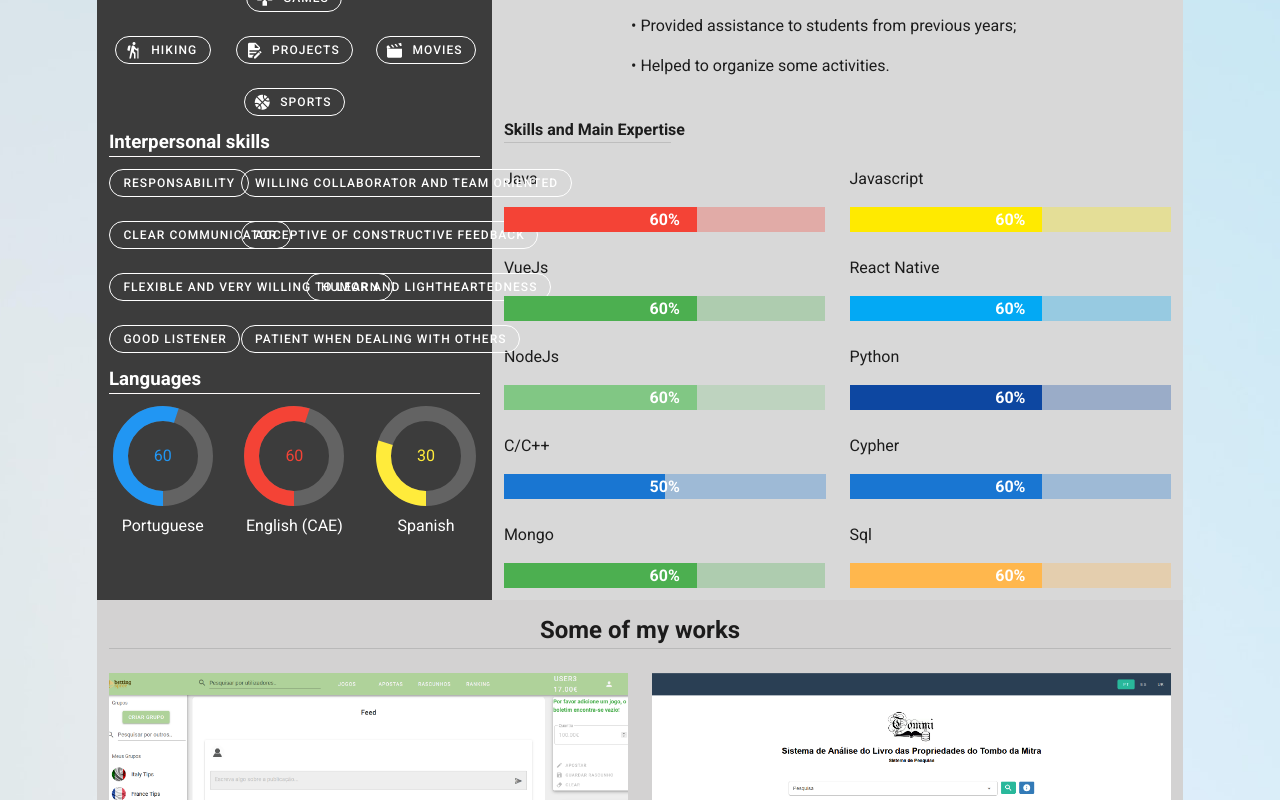
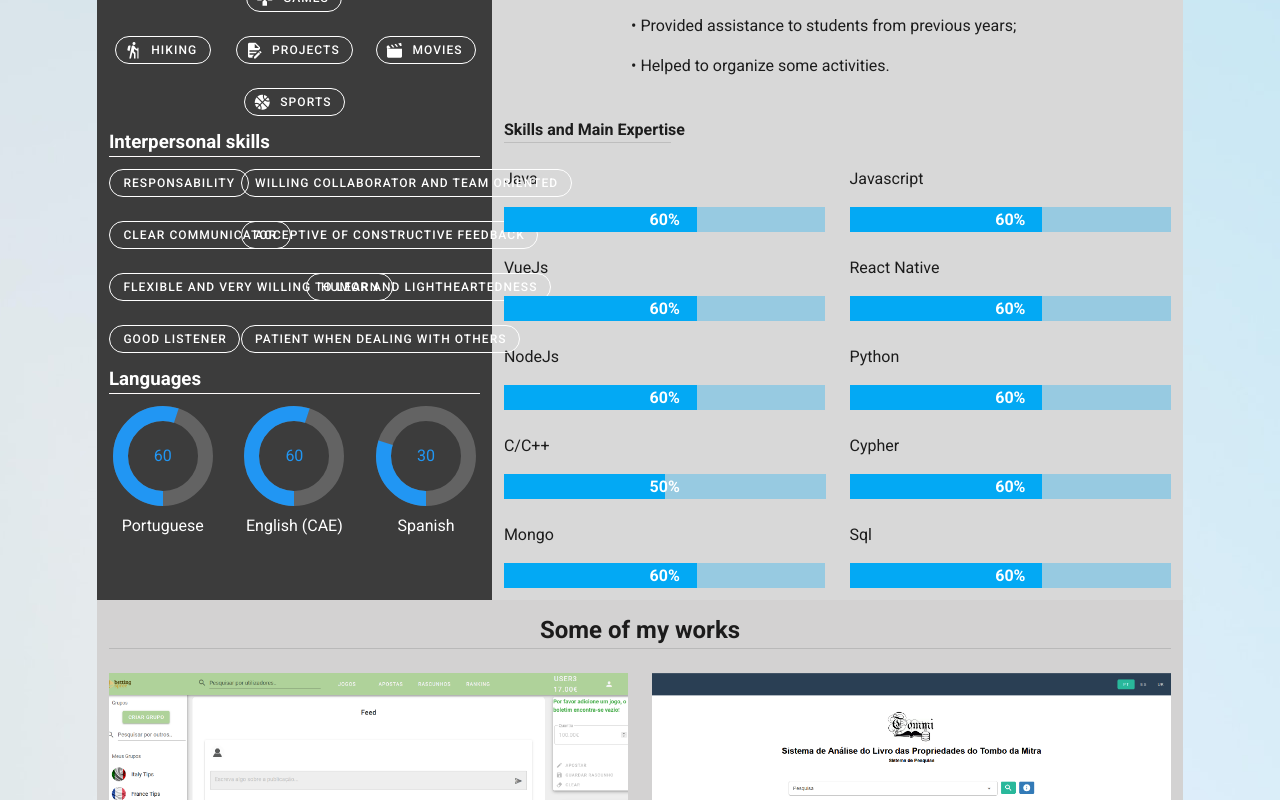
Before and after one commit to MelhorQueSVN/cv-website, a Vue app: page / in a window 1280 px wide. Shown: the part 1605-2405 px from the top of the page. Built offline with nearby package versions, Linux system fonts and the light colour scheme.

Commit message:
color fixes

```diff
--- a/src/components/Gallery.vue
+++ b/src/components/Gallery.vue
@@ -22,6 +22,20 @@
               >
               </div>
             </v-expand-transition>
+
+            <template v-slot:placeholder>
+              <v-row
+                class="fill-height ma-0"
+                align="center"
+                justify="center"
+              >
+                <v-progress-circular
+                  indeterminate
+                  color="grey lighten-5"
+                ></v-progress-circular>
+              </v-row>
+            </template>
+
           </v-img>
         </v-hover>
       </v-col>
@@ -42,6 +56,20 @@
               >
               </div>
             </v-expand-transition>
+
+            <template v-slot:placeholder>
+              <v-row
+                class="fill-height ma-0"
+                align="center"
+                justify="center"
+              >
+                <v-progress-circular
+                  indeterminate
+                  color="grey lighten-5"
+                ></v-progress-circular>
+              </v-row>
+            </template>
+
           </v-img>
         </v-hover>
       </v-col>
@@ -65,6 +93,20 @@
                   >
                   </div>
                 </v-expand-transition>
+
+                <template v-slot:placeholder>
+                  <v-row
+                    class="fill-height ma-0"
+                    align="center"
+                    justify="center"
+                  >
+                    <v-progress-circular
+                      indeterminate
+                      color="grey lighten-5"
+                    ></v-progress-circular>
+                  </v-row>
+                </template>
+
               </v-img>
             </v-hover>
           </v-col>
@@ -86,6 +128,20 @@
                   >
                   </div>
                 </v-expand-transition>
+
+                <template v-slot:placeholder>
+                  <v-row
+                    class="fill-height ma-0"
+                    align="center"
+                    justify="center"
+                  >
+                    <v-progress-circular
+                      indeterminate
+                      color="grey lighten-5"
+                    ></v-progress-circular>
+                  </v-row>
+                </template>
+
               </v-img>
             </v-hover>
           </v-col>
@@ -109,6 +165,20 @@
               >
               </div>
             </v-expand-transition>
+
+            <template v-slot:placeholder>
+              <v-row
+                class="fill-height ma-0"
+                align="center"
+                justify="center"
+              >
+                <v-progress-circular
+                  indeterminate
+                  color="grey lighten-5"
+                ></v-progress-circular>
+              </v-row>
+            </template>
+
           </v-img>
         </v-hover>
       </v-col>
--- a/src/components/aboutme/mainbar/Skills.vue
+++ b/src/components/aboutme/mainbar/Skills.vue
@@ -17,17 +17,17 @@
 
           <v-col cols="12" md="6">
               <p> Java </p>
-              <v-progress-linear color="red" height="25" :value="valueJava"> <strong class="aboutMeTextColor"> {{valueJava + "%"}} </strong> </v-progress-linear>
+              <v-progress-linear color="light-blue" height="25" :value="valueJava"> <strong class="aboutMeTextColor"> {{valueJava + "%"}} </strong> </v-progress-linear>
           </v-col>
 
           <v-col cols="12" md="6">
               <p> Javascript </p>
-               <v-progress-linear color="yellow accent-3" height="25" :value="valueJavascript"> <strong class="aboutMeTextColor"> {{valueJavascript + "%"}} </strong> </v-progress-linear>
+               <v-progress-linear color="light-blue" height="25" :value="valueJavascript"> <strong class="aboutMeTextColor"> {{valueJavascript + "%"}} </strong> </v-progress-linear>
           </v-col>
 
           <v-col cols="12" md="6">
               <p> VueJs </p>
-               <v-progress-linear color="green" height="25" :value="valueVueJs"> <strong class="aboutMeTextColor"> {{valueVueJs + "%"}} </strong> </v-progress-linear>
+               <v-progress-linear color="light-blue" height="25" :value="valueVueJs"> <strong class="aboutMeTextColor"> {{valueVueJs + "%"}} </strong> </v-progress-linear>
           </v-col>
 
           <v-col cols="12" md="6">
@@ -37,32 +37,32 @@
 
           <v-col cols="12" md="6">
               <p> NodeJs </p>
-               <v-progress-linear color="green lighten-2" height="25" :value="valueNodeJs"> <strong class="aboutMeTextColor"> {{valueNodeJs + "%"}} </strong> </v-progress-linear>
+               <v-progress-linear color="light-blue" height="25" :value="valueNodeJs"> <strong class="aboutMeTextColor"> {{valueNodeJs + "%"}} </strong> </v-progress-linear>
           </v-col>
 
           <v-col cols="12" md="6">
               <p> Python </p>
-               <v-progress-linear color="blue darken-4" height="25" :value="valuePython"> <strong class="aboutMeTextColor"> {{valuePython + "%"}} </strong> </v-progress-linear>
+               <v-progress-linear color="light-blue" height="25" :value="valuePython"> <strong class="aboutMeTextColor"> {{valuePython + "%"}} </strong> </v-progress-linear>
           </v-col>
 
           <v-col cols="12" md="6">
               <p> C/C++ </p>
-               <v-progress-linear height="25" :value="valueC"> <strong class="aboutMeTextColor"> {{valueC + "%"}} </strong> </v-progress-linear>
+               <v-progress-linear color="light-blue" height="25" :value="valueC"> <strong class="aboutMeTextColor"> {{valueC + "%"}} </strong> </v-progress-linear>
           </v-col>
 
           <v-col cols="12" md="6">
               <p> Cypher </p>
-               <v-progress-linear height="25" :value="valueCy"> <strong class="aboutMeTextColor"> {{valueCy + "%"}} </strong> </v-progress-linear>
+               <v-progress-linear color="light-blue" height="25" :value="valueCy"> <strong class="aboutMeTextColor"> {{valueCy + "%"}} </strong> </v-progress-linear>
           </v-col>
 
           <v-col cols="12" md="6">
               <p> Mongo </p>
-               <v-progress-linear color="green" height="25" :value="valueMongo"> <strong class="aboutMeTextColor"> {{valueMongo + "%"}} </strong> </v-progress-linear>
+               <v-progress-linear color="light-blue" height="25" :value="valueMongo"> <strong class="aboutMeTextColor"> {{valueMongo + "%"}} </strong> </v-progress-linear>
           </v-col>
 
           <v-col cols="12" md="6">
               <p> Sql </p>
-               <v-progress-linear color="orange lighten-2" height="25" :value="valueSql"> <strong class="aboutMeTextColor"> {{valueSql + "%"}} </strong> </v-progress-linear>
+               <v-progress-linear color="light-blue" height="25" :value="valueSql"> <strong class="aboutMeTextColor"> {{valueSql + "%"}} </strong> </v-progress-linear>
           </v-col>
 
         </v-row>
--- a/src/components/aboutme/sidebar/Languages.vue
+++ b/src/components/aboutme/sidebar/Languages.vue
@@ -25,7 +25,7 @@
                 :size="100"
                 :width="15"
                 :value="valueEn"
-                color="red"
+                color="blue"
               >
                 {{ valueEn }}
               </v-progress-circular>
@@ -38,7 +38,7 @@
                 :size="100"
                 :width="15"
                 :value="valueSp"
-                color="yellow"
+                color="blue"
               >
                 {{ valueSp }}
               </v-progress-circular>
--- a/src/components/aboutme/sidebar/SideBar.vue
+++ b/src/components/aboutme/sidebar/SideBar.vue
@@ -5,6 +5,20 @@
             <v-img
                 :src="require('@/assets/pictures/face.jpg')"
             ></v-img>
+
+            <template v-slot:placeholder>
+              <v-row
+                class="fill-height ma-0"
+                align="center"
+                justify="center"
+              >
+                <v-progress-circular
+                  indeterminate
+                  color="grey lighten-5"
+                ></v-progress-circular>
+            </v-row>
+          </template>
+
           </v-avatar>
           <h2 class="aboutMeTextColor"> João <span class="blue--text">Nunes</span> </h2>
           <h2 class="aboutMeTextColor"> {{ $t('aboutme.aspiring') }} </h2>
```
